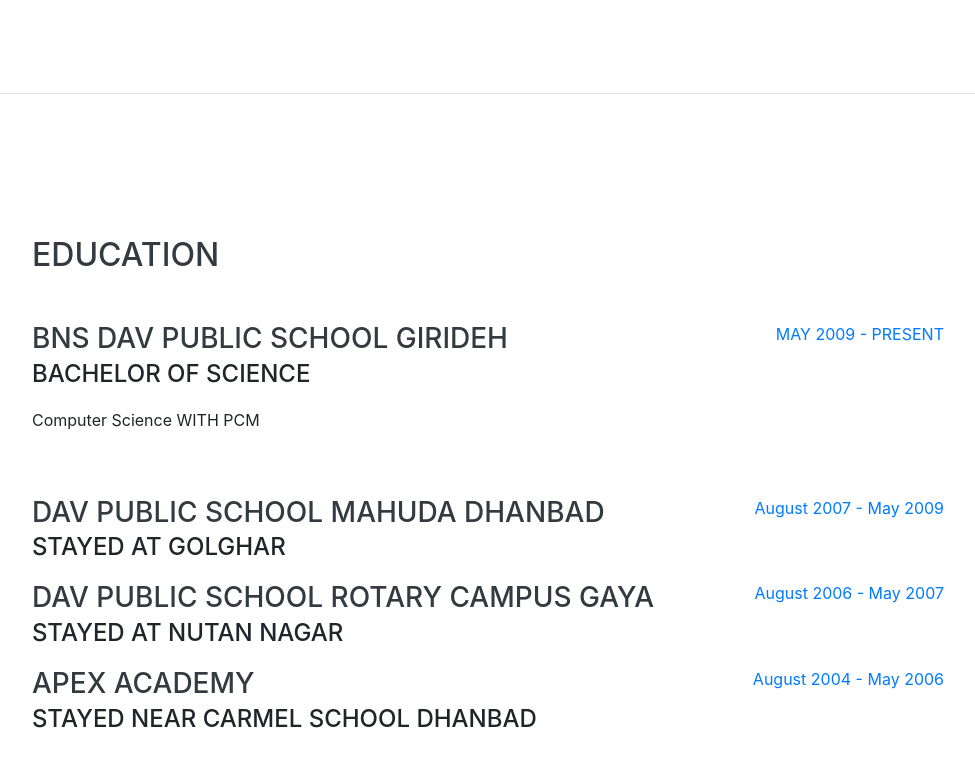
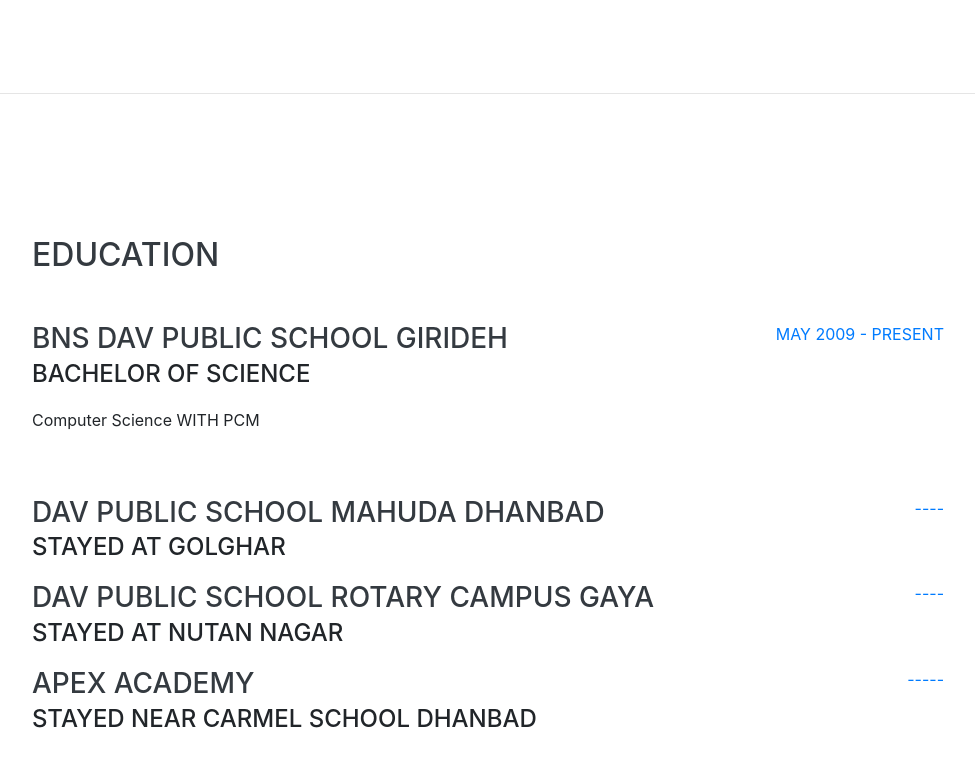
Before and after one commit to vineet201/resume, a website with bundled scripts: page index.html in a window 1280 px wide. Shown: the part 1924-2690 px from the top of the page, without its empty margins (288-1263 px from the left). Built offline with nearby package versions, Linux system fonts and the light colour scheme; a web font is replaced by a local one.

Commit message:
Update index.html

```diff
--- a/index.html
+++ b/index.html
@@ -84,7 +84,7 @@
         <h1 class="mb-0">Vineet
           <span class="text-primary">Kr. sinha</span>
         </h1>
-        <div class="subheading mb-5">Alkapuri 1st gali giridih jharkhand, 815301 · (+91) 7004809XXX ·
+        <div class="subheading mb-5">Alkapuri 1st gali giridih jharkhand, 815301 · (+91) XXXXXXXX ·
           <a href="vineetkumarsinha030@gmail.com">vineetkaemail@gmail.com</a>
         </div>
         <p class="lead mb-5"> #.</p>
@@ -193,7 +193,7 @@
             <p></p>
           </div>
           <div class="resume-date text-md-right">
-            <span class="text-primary">August 2007 - May 2009</span>
+            <span class="text-primary">----</span>
           </div>
         </div>
         <div class="resume-item d-flex flex-column flex-md-row justify-content-between">
@@ -203,7 +203,7 @@
             <p></p>
           </div>
           <div class="resume-date text-md-right">
-            <span class="text-primary">August 2006 - May 2007</span>
+            <span class="text-primary">----</span>
           </div>
         </div>
 
@@ -214,7 +214,7 @@
             <p></p>
           </div>
           <div class="resume-date text-md-right">
-            <span class="text-primary">August 2004 - May 2006</span>
+            <span class="text-primary">-----</span>
           </div>
         </div>
 
```
